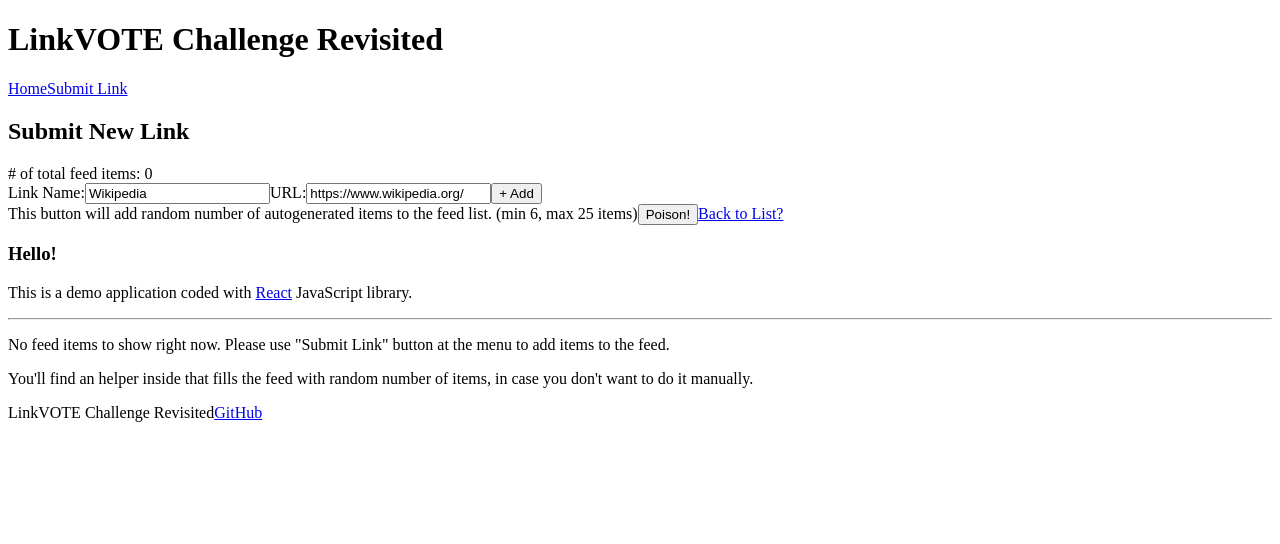
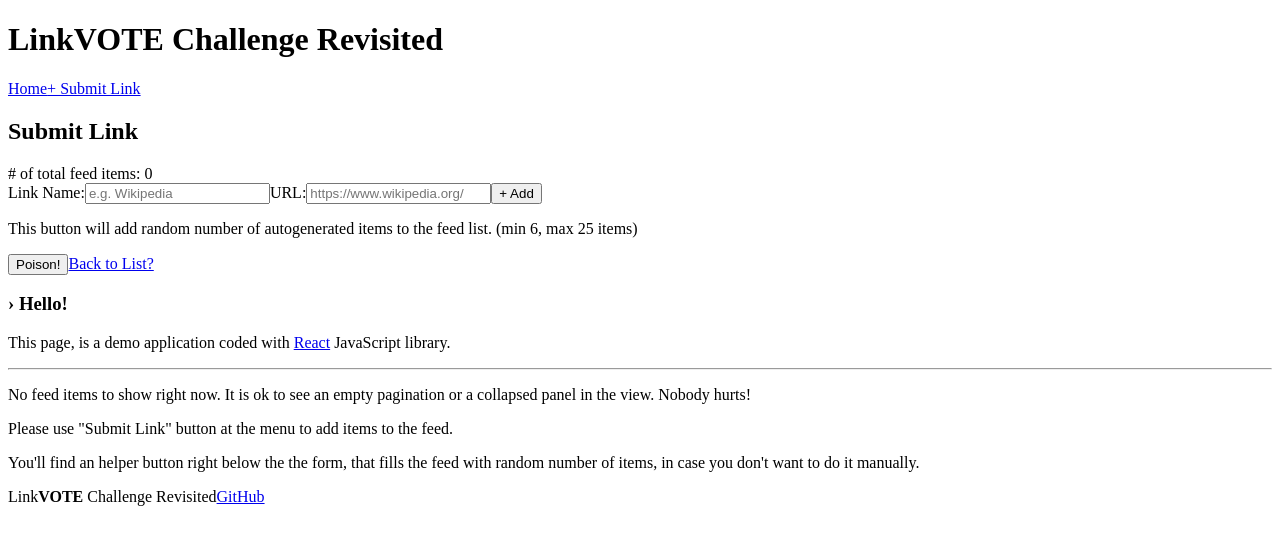
Before and after one commit to xkema/missofis-link-vote-challenge-revisited, a React (Create React App) app: page /add in a window 1280 px wide. Shown: the top 544 px of the page. Built offline with nearby package versions, Linux system fonts and the light colour scheme.

Commit message:
Added extra UI helper elements
- Corrected text content and typos

```diff
--- a/src/components/App.js
+++ b/src/components/App.js
@@ -23,7 +23,7 @@ function App(props) {
     if (location.pathname === '/') {
       title = 'Recent Items';
     } else if(location.pathname === '/add') {
-      title = 'Submit New Link';
+      title = 'Submit Link';
     }
     setContentTitle(title);
   }, [location]);
@@ -31,10 +31,10 @@ function App(props) {
   return (
     <div className='App'>
       <header className='App-header'>
-        <h1>LinkVOTE Challenge Revisited</h1>
+        <h1>Link<b>VOTE</b> Challenge Revisited</h1>
         <nav>
           <NavLink to="/">Home</NavLink>
-          <NavLink to="add">Submit Link</NavLink>
+          <NavLink to="add">+ Submit Link</NavLink>
         </nav>
       </header>
       <main className='App-content'>
@@ -45,19 +45,20 @@ function App(props) {
         <Outlet context={[feedItems, setFeedItems]} />
       </main>
       <aside className='App-sidebar'>
-        <h3>Hello!</h3>
-        <p>This is a demo application coded with <a href="https://reactjs.org" target="_blank" rel="noopener noreferrer">React</a> JavaScript library.</p>
+        <h3>&rsaquo; Hello!</h3>
+        <p>This page, is a demo application coded with <a href="https://reactjs.org" target="_blank" rel="noopener noreferrer">React</a> JavaScript library.</p>
         {
           feedItems.length === 0 &&
           <>
             <hr />
-            <p>No feed items to show right now. Please use "Submit Link" button at the menu to add items to the feed.</p>
-            <p>You'll find an helper inside that fills the feed with random number of items, in case you don't want to do it manually.</p>
+            <p>No feed items to show right now. It is ok to see an empty pagination or a collapsed panel in the view. Nobody hurts!</p>
+            <p>Please use "Submit Link" button at the menu to add items to the feed.</p>
+            <p>You'll find an helper button right below the the form, that fills the feed with random number of items, in case you don't want to do it manually.</p>
           </>
         }
       </aside>
       <footer className='App-footer'>
-        <span>LinkVOTE Challenge Revisited</span>
+        <span>Link<b>VOTE</b> Challenge Revisited</span>
         <span><a href="https://github.com/xkema/missofis-link-vote-challenge-revisited" target="_blank" rel="noopener noreferrer">GitHub</a></span>
       </footer>
     </div>
--- a/src/components/Feed.js
+++ b/src/components/Feed.js
@@ -100,15 +100,16 @@ function Feed(props) {
     <div className='Feed'>
       <div className='Feed-sort'>
         <select value={orderBy} onChange={handleFeedSort}>
-          <option value="">order by</option>
-          <option value="most">most voted / z &rarr; a</option>
-          <option value="less">less voted / a &rarr; z</option>
+          <option value="">Order By ...</option>
+          <option value="most">Most Voted / z &rarr; a</option>
+          <option value="less">Less Voted / a &rarr; z</option>
         </select>
       </div>
       <div className={promptStatus ? 'Feed-modal modal-hidden' : 'Feed-modal modal-visible'} hidden={promptStatus}>
         <div className='Feed-modal-options'>
-          <button onClick={handleCancel}>nope</button>
-          <button onClick={handleDelete}>yep</button>
+          <p>You're about to delete an item from the feed. Sure?</p>
+          <button onClick={handleCancel}>Cancel</button>
+          <button onClick={handleDelete}>Delete!</button>
         </div>
       </div>
       <div className='Feed-list'>
--- a/src/components/FeedItem.js
+++ b/src/components/FeedItem.js
@@ -10,8 +10,8 @@ function FeedItem(props) {
         <h4 className='FeedItem-name'>{props.feedItem.name}</h4>
         <a className='FeedItem-url' href={props.feedItem.url} target="_blank" rel="noopener noreferrer">{props.feedItem.url}</a>
         <div className='FeedItem-options-vote'>
-          <button onClick={(e) => { props.handleDownVote(e, props.feedItem.id) }}>downvote</button>
-          <button onClick={(e) => { props.handleUpVote(e, props.feedItem.id) }}>upvote</button>
+          <button onClick={(e) => { props.handleDownVote(e, props.feedItem.id) }} className={'button-borderless'}>&darr; downvote</button>
+          <button onClick={(e) => { props.handleUpVote(e, props.feedItem.id) }} className={'button-borderless'}>&uarr; upvote</button>
         </div>
         <div className='FeedItem-extras'>
           <span className='FeedItem-id'>{props.feedItem.id}</span>
@@ -20,7 +20,7 @@ function FeedItem(props) {
           <span className='FeedItem-user_voted'>user_voted: {props.feedItem.user_voted}</span>
         </div>
         <div className='FeedItem-options-delete'>
-          <button onClick={(e) => { props.handleDeleteRequest(e, props.feedItem.id) }}>delete</button>
+          <button onClick={(e) => { props.handleDeleteRequest(e, props.feedItem.id) }} className={'button-borderless'}>delete</button>
         </div>
       </div>
     </div>
--- a/src/components/Form.js
+++ b/src/components/Form.js
@@ -5,8 +5,8 @@ import '../css/Form.css';
 
 function Form(props) {
 
-  const [feedItemName, setFeedItemName] = useState('Wikipedia');
-  const [feedItemURL, setFeedItemURL] = useState('https://www.wikipedia.org/');
+  const [feedItemName, setFeedItemName] = useState('');
+  const [feedItemURL, setFeedItemURL] = useState('');
 
   const [feedItems, setFeedItems] = useOutletContext();
 
@@ -48,7 +48,7 @@ function Form(props) {
         <button type="submit">+ Add</button>
       </form>
       <div className='Form-extras'>
-        <span>This button will add random number of autogenerated items to the feed list. (min 6, max 25 items)</span>
+        <p>This button will add random number of autogenerated items to the feed list. (min 6, max 25 items)</p>
         <button onClick={handleFeedItemAutoGeneration}>Poison!</button>
         <Link to="/">Back to List?</Link>
       </div>
```
